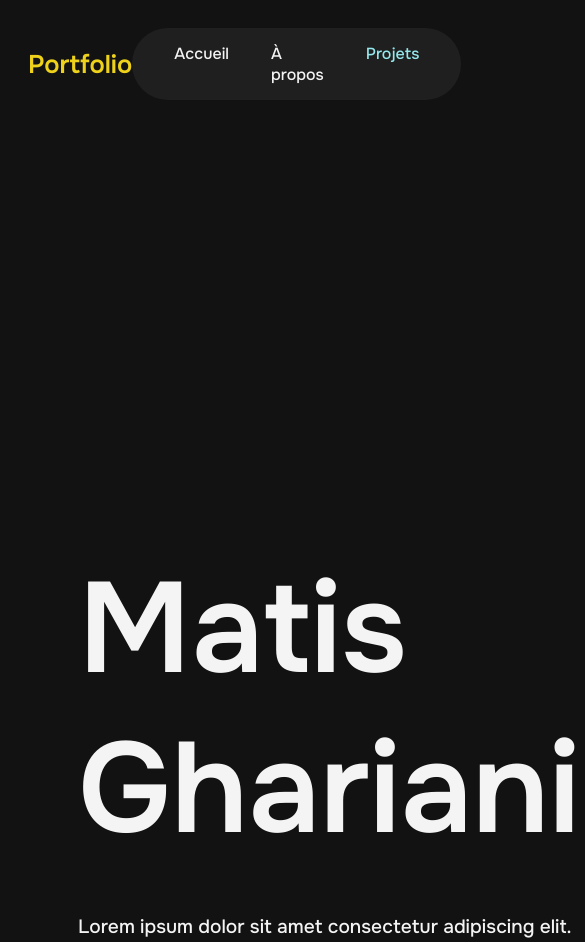
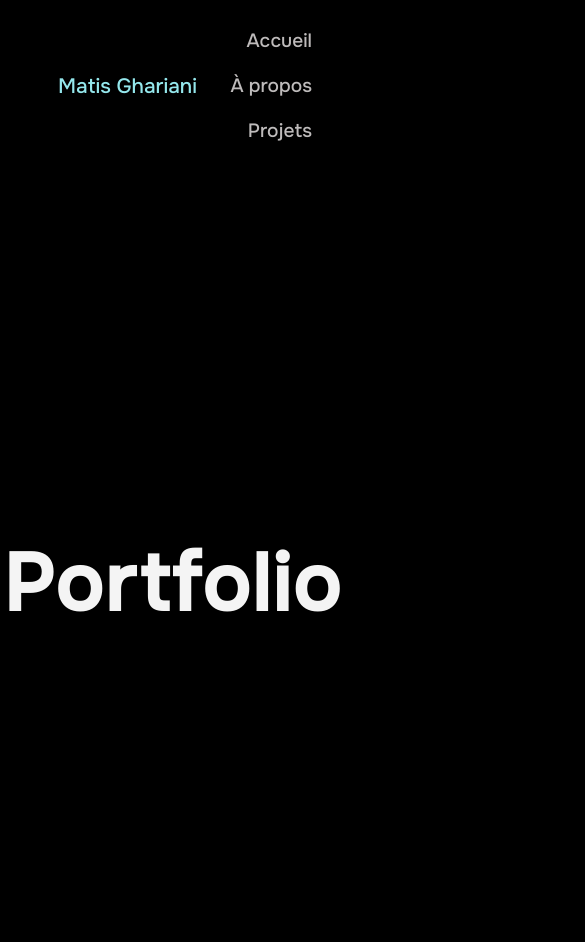
Before and after one commit to 2shiestymat/portfolio-matis-ghariani, a plain HTML site: page index.html in a window 390 px wide. Shown: the top 942 px of the page, 585 px wide, since content can reach past the window. Drawn offline with nearby package versions, Linux system fonts and the light colour scheme; a script that the page names is missing.

Commit message:
25 - changement de DA acceuil

```diff
--- a/index.html
+++ b/index.html
@@ -10,22 +10,17 @@
   </head>
   <body id="a">
     <header>
-      <h1>Portfolio</h1>
+      <p>Matis Ghariani</p>
       <nav class="navbar">
         <a href="">Accueil</a>
         <a href="">À propos</a>
-        <a class="projetspecial">Projets</a>
+        <a href="">Projets</a>
       </nav>
     </header>
 
     <section id="accueil" class="hero">
-      <div>
-        <div class="nom-container">
-          <h1 class="prenom">Matis</h1>
-          <h1 class="nom">Ghariani</h1>
-        </div>
-        <p>Lorem ipsum dolor sit amet consectetur adipiscing elit.</p>
-      </div>
+      <h1 class="2025">2025</h1>
+      <h1 class="portfolio">Portfolio</h1>
     </section>
 
     <section id="apropos" class="apropos">
--- a/script.js
+++ /dev/null
@@ -1,14 +0,0 @@
-import { gsap } from "gsap";
-
-const b1 =
-  "linear-gradient(217deg, rgba(255,0,0,.9), rgba(255,0,0,0) 70.71%),  linear-gradient(127deg, rgba(0,255,0,.9), rgba(0,255,0,0) 70.71%), linear-gradient(336deg, rgba(0,0,255,.9), rgba(0,0,255,0) 70.71%)";
-
-const b2 =
-  "linear-gradient(17deg, rgba(255,0,0,.7), rgba(255,0,0,0) 70.71%), linear-gradient(200deg, rgba(0, 255, 0, .9), rgba(0,255,0,.2) 70.71%),  linear-gradient(336deg, rgba(0,0,255,.8), rgba(0,0,255,0.1) 70.71%)";
-
-//via @jack
-gsap.fromTo(
-  "#a",
-  { width: 300, height: 200, background: b1 },
-  { ease: "none", duration: 6, background: b2, repeat: -1, yoyo: true }
-);
--- a/styles.css
+++ b/styles.css
@@ -14,21 +14,17 @@
 }
 
 :root {
-  --white-transparent: rgba(255, 255, 255, 0.06);
   --white: #f4f4f4;
-  --yellow: #edd11b;
+  --white-before: #bebbbb;
   --blue: #94e7ec;
-  --white-hover: #dad9d9;
-  --blue-hover: #37b7bf;
 }
 
 body {
-  font-family: "Onest-semi-bold";
-  background: #121212;
+  font-family: "Onest-medium";
+  background: black;
 }
 
 p {
-  font-family: "Onest-medium";
   font-size: 1.2rem;
 }
 
@@ -37,74 +33,59 @@ p {
 header {
   display: flex;
   align-items: center;
-  justify-content: flex-end;
-  padding: 20px 20px;
-  position: relative;
+  justify-content: space-between;
+  padding: 20px 50px;
 }
 
-header h1 {
-  position: absolute;
-  left: 50%;
-  transform: translateX(-50%);
+header p {
   margin: 0;
-  color: var(--yellow);
-  font-family: "Onest-semi-bold";
-  font-size: 1.6rem;
+  font-family: "Onest-medium";
+  font-size: 1.3rem;
+  color: var(--blue);
 }
 
-header nav {
+.navbar {
   display: flex;
-  gap: 42px;
-  background-color: var(--white-transparent);
-  border: solid var(--white-transparent);
-  background-clip: padding-box;
-  border-width: 15px 42px;
-  border-radius: 40px;
+  gap: 270px;
+  font-family: "Onest-medium";
 }
 
-header nav a {
-  color: var(--white);
-  font-family: "Onest-medium";
+.navbar a {
   text-decoration: none;
-  font-size: 1rem;
+  color: var(--white-before);
+  font-size: 1.2rem;
 }
 
-.projetspecial {
-  color: var(--blue);
+.navbar a:hover {
+  color: var(--white);
 }
 
 /* Acceuil */
 
 .hero {
-  padding-top: 130px;
+  position: relative;
+  height: 100vh;
+  width: auto;
 }
 
-.hero > div {
-  display: grid;
-  grid-template-columns: 3fr 1fr; /* 3/4 pour le nom, 1/4 pour le paragraphe */
-  align-items: center;
+.hero .portfolio {
+  position: absolute;
+  right: 40px; /* espace à droite */
+  font-size: 16rem; /* taille du texte */
   color: var(--white);
-  padding: 70px;
-  gap: 25px;
-  max-width: 1900px;
-  margin: 0 auto;
+  margin: 0;
+  padding-top: 300px;
+  letter-spacing: 2px;
 }
 
-.nom-container {
-  display: flex;
-  flex-direction: column;
-  line-height: 1.25;
-}
-
-.prenom {
-  font-size: 10rem;
-  font-weight: bold;
-  margin: 0;
-}
-
-.nom {
-  font-size: 10rem;
-  font-weight: bold;
+.hero ._2025 {
+  position: absolute;
+  bottom: 30px; /* même hauteur visuelle que “Portfolio” */
+  right: 400px; /* décale vers la gauche du mot “Portfolio” */
+  font-size: 2rem; /* petit texte */
+  font-weight: 400;
+  color: white;
+  opacity: 0.7;
   margin: 0;
 }
 
@@ -124,7 +105,7 @@ header nav a {
   margin: 0;
   padding-bottom: 40px;
   color: transparent; /* Pas de couleur de remplissage */
-  -webkit-text-stroke: 0.6px var(--white); /* Épaisseur + couleur du contour */
+  -webkit-text-stroke: 0.2px var(--white); /* Épaisseur + couleur du contour */
 }
 
 .apropos-container {
@@ -135,7 +116,8 @@ header nav a {
 
 .apropos-container p {
   align-self: center;
-  color: var(--blue);
+  color: var(--white);
+  line-height: 40px;
 }
 
 .apropos-container img {
@@ -187,7 +169,7 @@ header nav a {
 .projectscontainer {
   display: grid;
   align-items: center;
-  grid-template-columns: 1fr 1fr;
+  grid-template-columns: 500px 500px;
   grid-template-rows: 1fr 1fr;
   column-gap: 90px;
   row-gap: 40px;
@@ -196,6 +178,13 @@ header nav a {
 
 .projectscontainer h3 {
   font-size: 1.8rem;
+  font-family: "Onest-medium";
+  color: var(--white-before);
+}
+
+.projectscontainer p {
+  color: var(--white-before);
+  line-height: 30px;
 }
 
 .projectscontainer img {
@@ -205,12 +194,10 @@ header nav a {
   object-position: center;
 }
 
-.projet1:hover {
-  background-color: var(--white-transparent);
-  border: solid var(--white-transparent);
-  border-width: 50px;
-  background-clip: padding-box;
-  border-radius: 40px;
+/* Au survol du projet */
+.projectscontainer > div:hover h3,
+.projectscontainer > div:hover p {
+  color: var(--white);
 }
 
 /* Page Projet */
@@ -261,23 +248,22 @@ header nav a {
   padding-top: 20px;
 }
 
+@media screen and (max-width: 1110px) {
+  .navbar {
+    display: flex;
+    flex-direction: column; /* empile les liens verticalement */
+    align-items: flex-end; /* reste aligné à droite */
+    gap: 20px; /* espace vertical entre les liens */
+  }
+
+  .hero .portfolio {
+    font-size: 11rem;
+  }
+}
+
 /* Version petite / mobile */
 
 @media screen and (max-width: 810px) {
-  .hero > div {
-    grid-template-columns: 1fr;
-    height: auto;
-    padding-top: 300px;
-  }
-
-  .prenom {
-    font-size: 8rem;
-  }
-
-  .nom {
-    font-size: 8rem;
-  }
-
   header {
     justify-content: space-between;
   }
@@ -289,6 +275,16 @@ header nav a {
 
   header nav {
     margin-right: 20px;
+  }
+
+  .hero > div {
+    grid-template-columns: 1fr;
+    height: auto;
+    padding-top: 300px;
+  }
+
+  .hero .portfolio {
+    font-size: 5rem;
   }
 
   .apropos h2 {
```
Also changed, not shown: projet1.html (+2 -2 lines).
